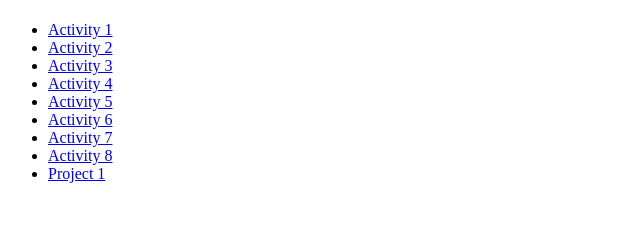
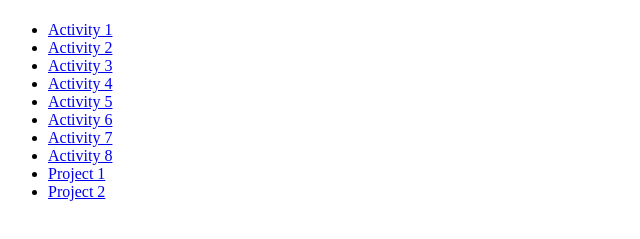
Before and after one commit to OLD-itdev160-fa2023/peter-brylow, a plain HTML site: page index.html in a window 1280 px wide. Shown: the part 59-298 px from the top of the page, without its empty margins (0-640 px from the left). Drawn offline with Linux system fonts and the light colour scheme.

Commit message:
update index.html

```diff
--- a/index.html
+++ b/index.html
@@ -18,6 +18,7 @@
         <li><a href="activity-7/index.html">Activity 7</a></li>
         <li><a href="activity-8/index.html">Activity 8</a></li>
         <li><a href="peter-brylow-p1/index.html">Project 1</a></li>
+        <li><a href="peter-brylow-p2/index.html">Project 2</a></li>
     </ul>
     </ul>
     </ul>
```
